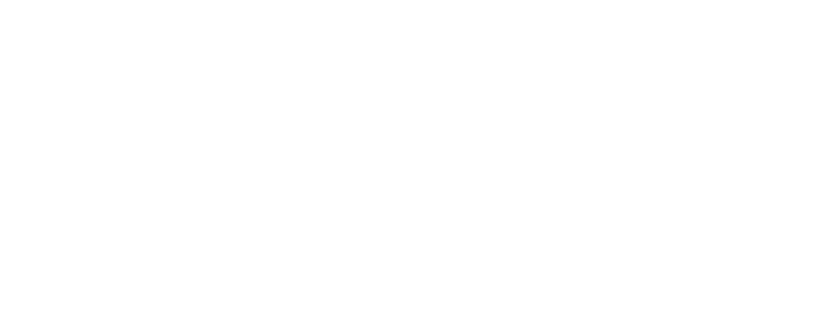
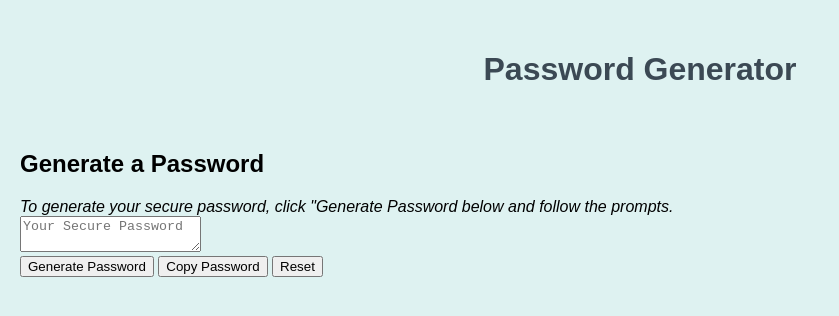
Before and after one commit to bandreae/password-generator, a plain HTML site: page index.html in a window 1280 px wide. Shown: the whole page, without its empty margins (0-839 px from the left). Drawn offline with Linux system fonts and the light colour scheme; files that its build step writes are made by us from their sources.

Commit message:
html structure

```diff
--- a/index.html
+++ b/index.html
@@ -1,12 +1,42 @@
 <!DOCTYPE html>
 <html lang="en">
-<head>
-    <meta charset="UTF-8">
-    <meta http-equiv="X-UA-Compatible" content="IE=edge">
-    <meta name="viewport" content="width=device-width, initial-scale=1.0">
-    <title>Document</title>
-</head>
-<body>
+  <head>
+    <meta charset="UTF-8" />
+    <meta name="viewport" content="width=device-width, initial-scale=1.0" />
+    <meta http-equiv="X-UA-Compatible" content="ie=edge" />
+    <title>Password Generator</title>
+    <link rel="stylesheet" href="./Assets/css/style.css" />
+  </head>
+  <body>
+    <div class="wrapper">
+      <header>
+        <h1>Password Generator</h1>
+      </header>
+      <div class="card">
+        <div class="card-header">
+          <h2>Generate a Password</h2>
+          <em>To generate your secure password, click "Generate Password below and follow the prompts.</em>
+        </div>
 
-</body>
+        <form>
+        <div class="card-body">
+
+          <textarea
+            readonly
+            id="password"
+            placeholder="Your Secure Password"
+            aria-label="Generated Password"
+          ></textarea>
+        </div>
+
+        <div class="card-footer">
+          <button id="generate" class="btn">Generate Password</button>
+          <button class="btn" id="copy">Copy Password</button>
+          <button class="btn" id="reset" onclick="resetForm()">Reset</button>
+        </div>
+        </form>
+      </div>
+    </div>
+    <script src="./Assets/js/script.js"></script>
+  </body>
 </html>
```
